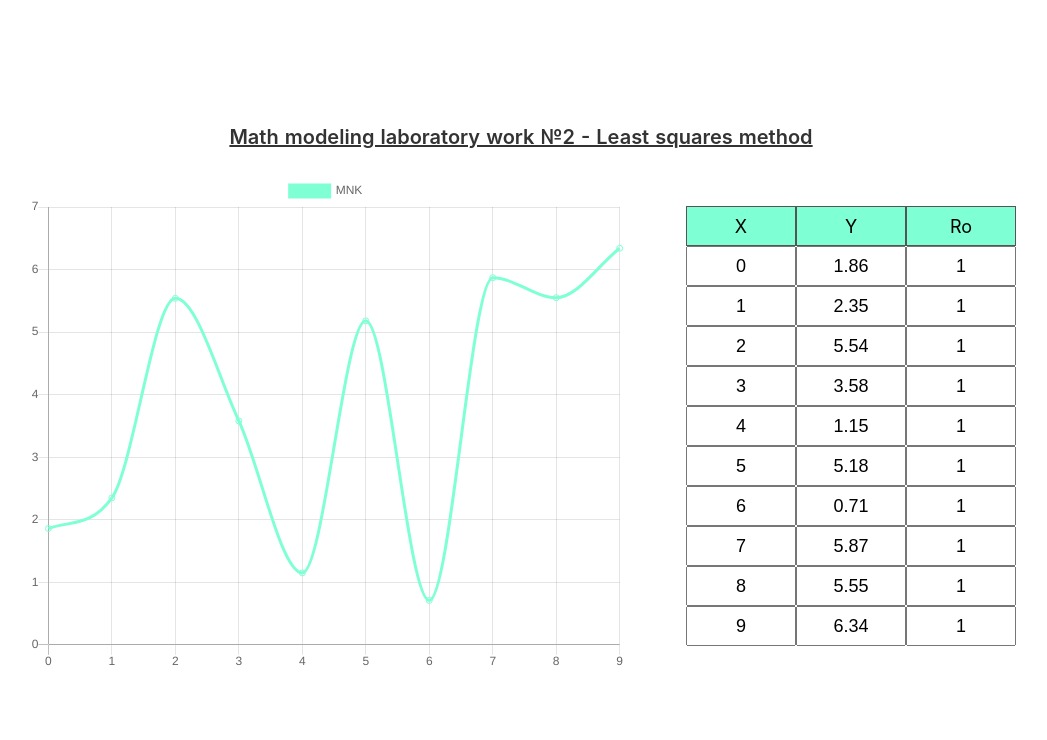
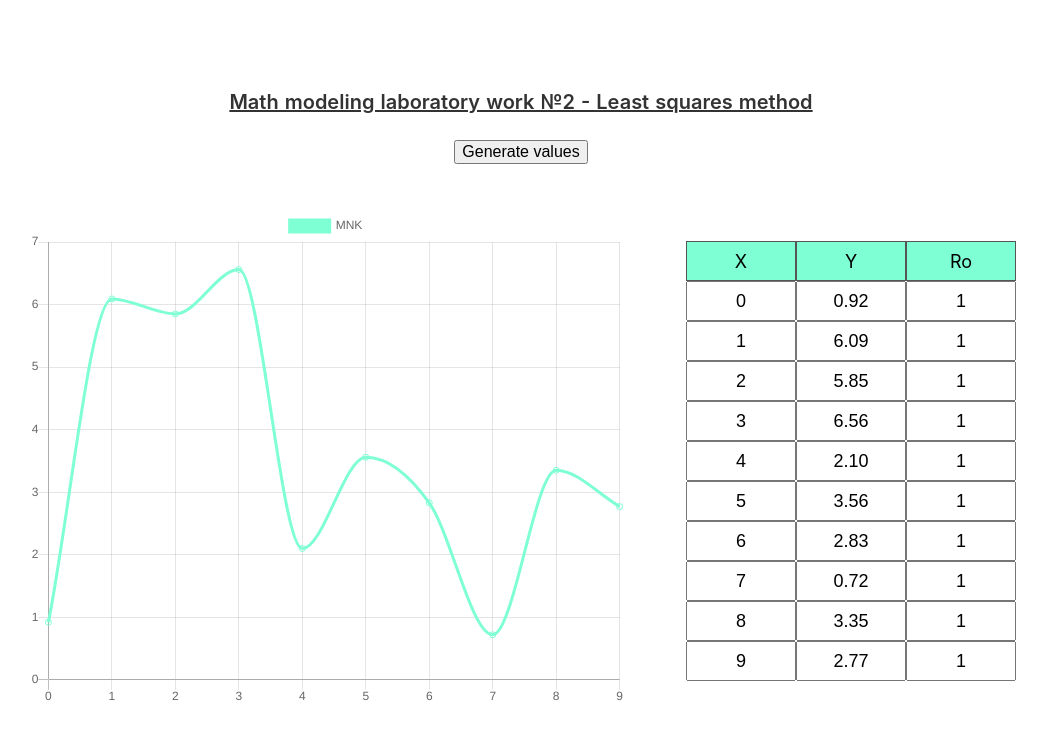
Before and after one commit to cadaverine/mnk-lab, a Nuxt app: page / in a window 1280 px wide. Shown: the top 740 px of the page, without its empty margins (119-1166 px from the left). Built offline with nearby package versions, Linux system fonts and the light colour scheme.

Commit message:
feat: add generate button

```diff
--- a/components/Table.vue
+++ b/components/Table.vue
@@ -18,7 +18,6 @@
         :key="i"
         v-model="values[heading][index]"/>
     </div>
-
   </div>
 </template>
 
@@ -45,7 +44,7 @@ export default {
     },
   }),
   mounted() {
-    this.generateRandomValues(1, 7.1);
+    this.generateRandomValues();
   },
   updated() {
     if (this.isValuesValid(this.values)) {
@@ -67,16 +66,12 @@ export default {
 
       return true;
     },
-    generateRandomValues(stepX, maxY) {
-      this.values.Ro = [];
-      this.values.X = [];
-      this.values.Y = [];
+    generateRandomValues(stepX = 1, maxY = 7.1) {
+      const indexes = range(this.rowsNumber);
 
-      for (const i of range(this.rowsNumber)) {
-        this.values.Ro.push(1)
-        this.values.X.push(i * stepX)
-        this.values.Y.push(random(0.0, maxY).toFixed(2))
-      }
+      this.values.Ro = indexes.map(() => 1);
+      this.values.X = indexes.map(i => i * stepX);
+      this.values.Y = indexes.map(() => random(0.0, maxY).toFixed(2));
     }
   }
 }
--- a/pages/index.vue
+++ b/pages/index.vue
@@ -1,12 +1,21 @@
 <template>
   <section class="container">
     <Header class="header">Math modeling laboratory work №2 - Least squares method</Header>
+    <div class="buttons">
+      <button
+        class="button button_generate"
+        @click="generateRandomValues"
+      >
+        Generate values
+      </button>
+    </div>
     <div class="wrapper">
       <Chart
         :points="points"
       />
       <Table
-        v-on:valueschange="saveValues"
+        @valueschange="saveValues"
+        ref="table"
       />
     </div>
   </section>
@@ -30,6 +39,9 @@ export default {
         X: values.X,
         Y: values.Y,
       }
+    },
+    generateRandomValues () {
+      this.$refs.table.generateRandomValues();
     }
   },
 }
@@ -73,5 +85,12 @@ export default {
   margin-right: 60px;
 }
 
+.buttons {
+  height: 70px;
+}
+
+.button {
+  font-size: 16px;
+}
 
 </style>
```
